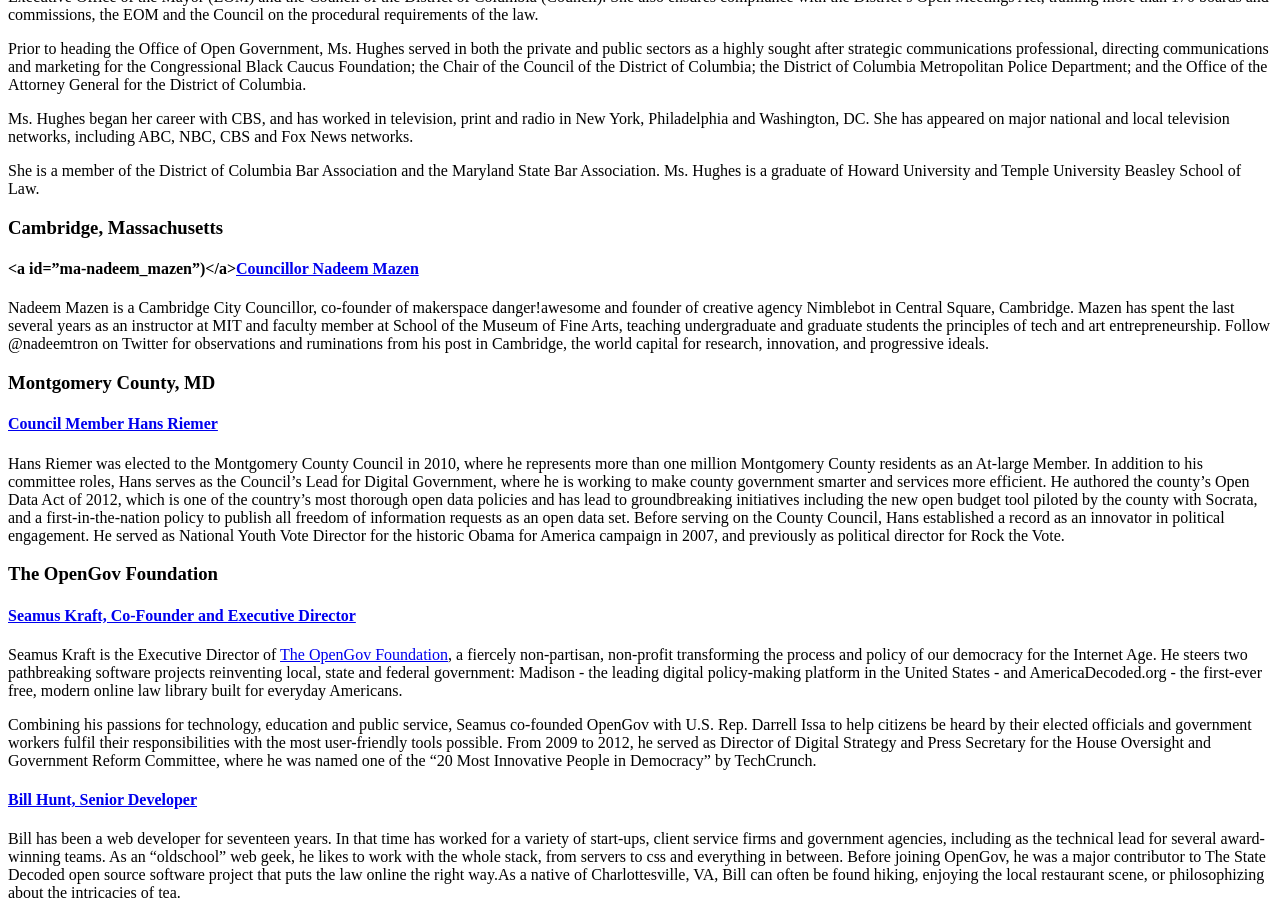
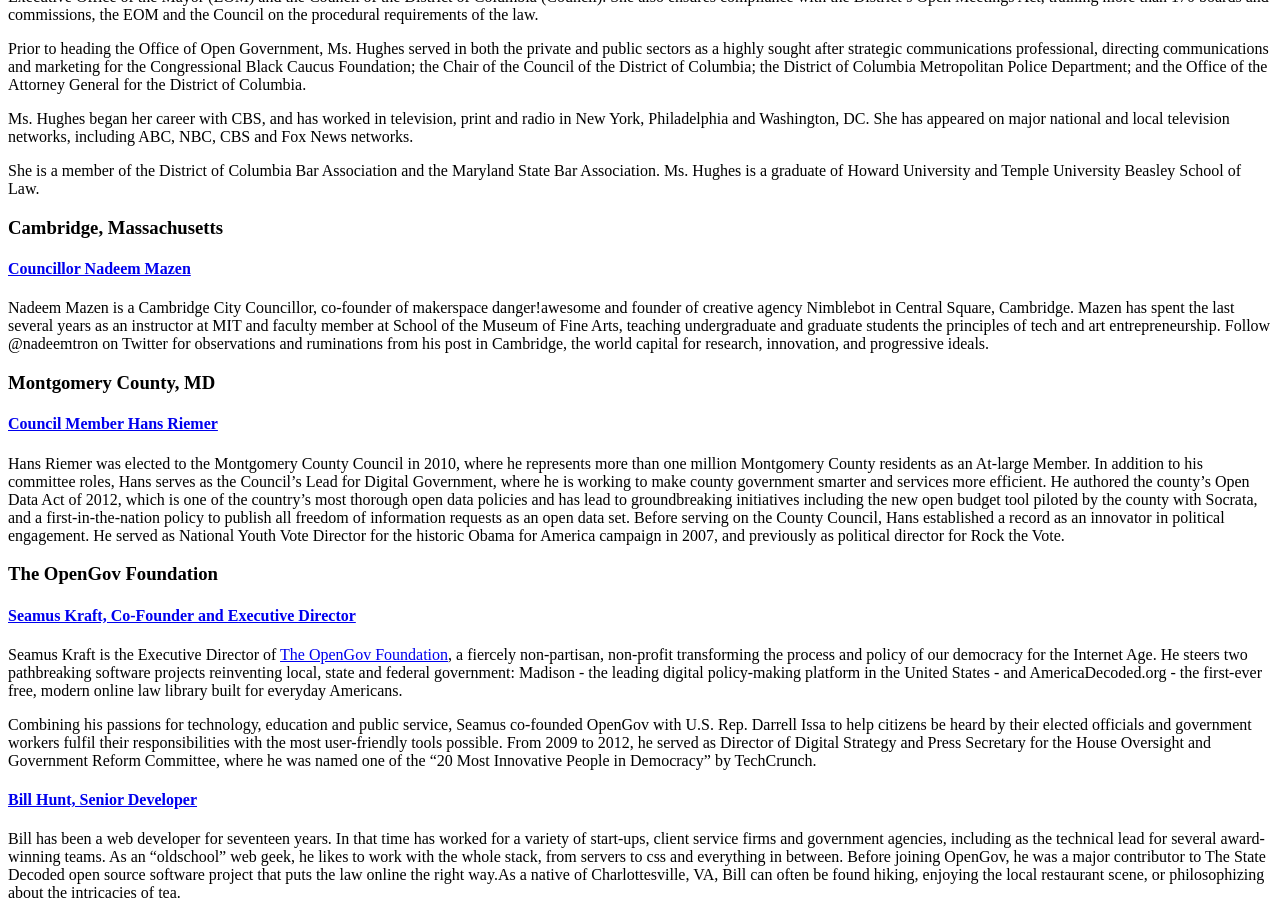
Before and after one commit to opengovfoundation/free-law-founders-site, a Jekyll site: the page built from who-we-are.md, in a window 1280 px wide and 900 px high, scrolled down 1924 px. Built offline with Jekyll 4.4.1, drawn with Linux system fonts in a browser that asks for light colours; nearby versions of some CDN libraries.

Commit message:
Update who-we-are.md

```diff
--- a/who-we-are.md
+++ b/who-we-are.md
@@ -102,7 +102,7 @@ She is a member of the District of Columbia Bar Association and the Maryland Sta
 
 ### <a id="cambridge_ma"></a>Cambridge, Massachusetts
 
-#### <a id="ma-nadeem_mazen")</a>[Councillor Nadeem Mazen](http://www.cambridgema.gov/ccouncil/citycouncilmembers.aspx)
+#### <a id="ma-nadeem_mazen"></a>[Councillor Nadeem Mazen](http://www.cambridgema.gov/ccouncil/citycouncilmembers.aspx)
 
 Nadeem Mazen is a Cambridge City Councillor, co-founder of makerspace danger!awesome and founder of creative agency Nimblebot in Central Square, Cambridge. Mazen has spent the last several years as an instructor at MIT and faculty member at School of the Museum of Fine Arts, teaching undergraduate and graduate students the principles of tech and art entrepreneurship.  Follow @nadeemtron on Twitter for observations and ruminations from his post in Cambridge, the world capital for research, innovation, and progressive ideals.
 
```
